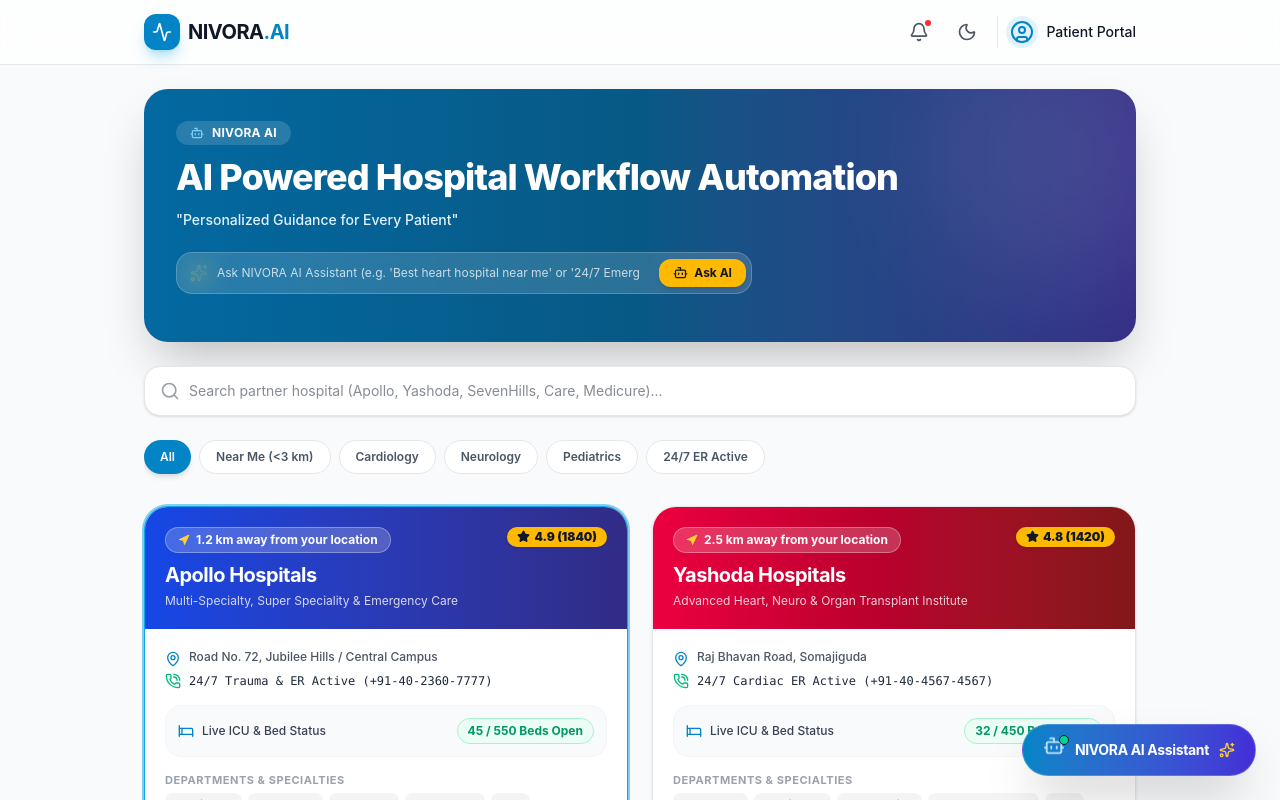
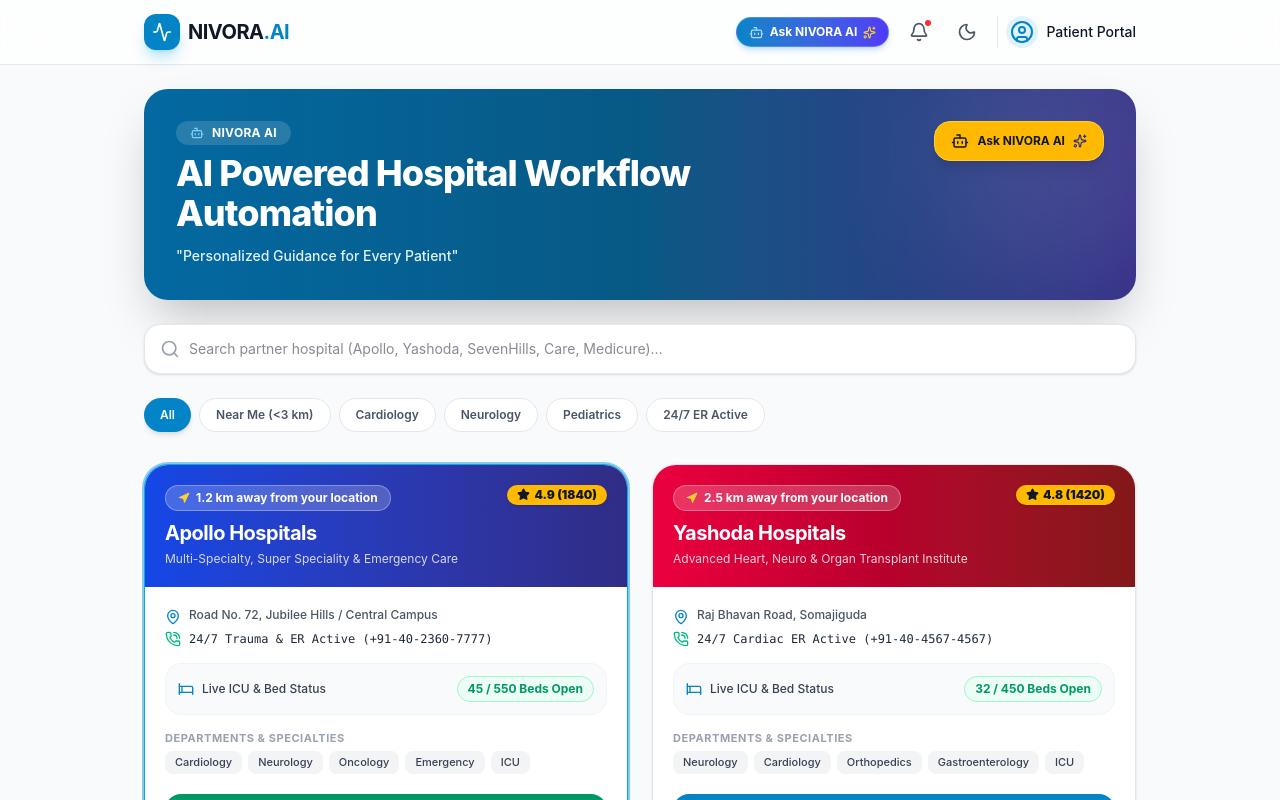
Before and after one commit to salunkhevijayasree/Nivora.ai-3, a React (Vite) app in the folder client/: page /patient/hospitals in a window 1280 px wide. Shown: the top 800 px of the page. Built offline with nearby package versions, Linux system fonts and the light colour scheme.

Commit message:
Position-Ask-AI-Assistant-button-in-upper-right-hand-header-ensuring-no-icon-overlaps

```diff
--- a/client/src/components/ai/AIChatbotWidget.tsx
+++ b/client/src/components/ai/AIChatbotWidget.tsx
@@ -43,6 +43,13 @@
   useEffect(() => {
     messagesEndRef.current?.scrollIntoView({ behavior: 'smooth' });
   }, [messages, isTyping]);
+
+  // Listen for custom event triggered from Upper Right-Hand buttons
+  useEffect(() => {
+    const handleCustomOpen = () => setIsOpen(true);
+    window.addEventListener('open-ai-chatbot', handleCustomOpen);
+    return () => window.removeEventListener('open-ai-chatbot', handleCustomOpen);
+  }, []);
 
   const handleSend = (textToSend?: string) => {
     const query = textToSend || input;
@@ -102,28 +109,10 @@
     }, 1000);
   };
 
+  if (!isOpen) return null;
+
   return (
-    <>
-      {/* Floating Widget Toggle Button (Bottom-Right) */}
-      {!isOpen && (
-        <button
-          onClick={() => setIsOpen(true)}
-          className="fixed bottom-6 right-6 z-50 bg-gradient-to-r from-hospital-600 to-indigo-700 hover:from-hospital-700 hover:to-indigo-800 text-white p-3.5 sm:px-5 sm:py-3.5 rounded-full shadow-2xl flex items-center gap-2.5 transition-all hover:scale-105 group border border-white/20 active:scale-95"
-        >
-          <div className="relative">
-            <Bot size={22} className="animate-bounce text-hospital-200" />
-            <span className="absolute -top-1 -right-1 w-2.5 h-2.5 bg-emerald-400 rounded-full border border-gray-900"></span>
-          </div>
-          <span className="font-bold text-sm hidden sm:inline-block tracking-tight">
-            NIVORA AI Assistant
-          </span>
-          <Sparkles size={16} className="text-amber-300 animate-pulse hidden sm:inline-block" />
-        </button>
-      )}
-
-      {/* Expanded Chat Drawer / Window */}
-      {isOpen && (
-        <div className="fixed bottom-4 right-4 sm:bottom-6 sm:right-6 z-50 w-[calc(100vw-2rem)] sm:w-[400px] h-[540px] bg-white dark:bg-gray-900 border border-gray-200 dark:border-gray-800 rounded-3xl shadow-2xl flex flex-col overflow-hidden animate-zoom">
+    <div className="fixed top-20 right-4 sm:right-8 z-50 w-[calc(100vw-2rem)] sm:w-[420px] h-[540px] bg-white dark:bg-gray-900 border border-gray-200 dark:border-gray-800 rounded-3xl shadow-2xl flex flex-col overflow-hidden animate-zoom">
 
       {/* Header */}
       <div className="bg-gradient-to-r from-hospital-700 via-hospital-800 to-indigo-900 p-4 text-white flex items-center justify-between shadow-md">
@@ -239,7 +228,5 @@
       </div>
 
     </div>
-      )}
-    </>
   );
 }
--- a/client/src/components/layout/Navbar.tsx
+++ b/client/src/components/layout/Navbar.tsx
@@ -1,9 +1,13 @@
 import { Link } from 'react-router-dom';
-import { Moon, Sun, Bell, UserCircle, Activity } from 'lucide-react';
+import { Moon, Sun, Bell, UserCircle, Activity, Bot, Sparkles } from 'lucide-react';
 import { useTheme } from '../../context/ThemeContext';
 
 export default function Navbar() {
   const { theme, toggleTheme } = useTheme();
+
+  const handleOpenAIChat = () => {
+    window.dispatchEvent(new CustomEvent('open-ai-chatbot'));
+  };
 
   return (
     <header className="sticky top-0 z-50 w-full backdrop-blur-lg bg-white/70 dark:bg-gray-900/70 border-b border-gray-200 dark:border-gray-800">
@@ -19,8 +23,20 @@
           </span>
         </Link>
 
-        {/* Right Actions */}
+        {/* Right Upper-Hand Actions (Clean Inline Layout — No Overlap) */}
         <div className="flex items-center gap-3">
+
+          {/* Upper-Right Hand AI Chatbot Button */}
+          <button
+            onClick={handleOpenAIChat}
+            className="flex items-center gap-1.5 bg-gradient-to-r from-hospital-600 to-indigo-600 hover:from-hospital-700 hover:to-indigo-700 text-white px-3 py-1.5 rounded-full text-xs font-bold shadow-md shadow-hospital-600/20 transition-all hover:scale-105 active:scale-95 border border-white/20"
+            title="Open NIVORA AI Assistant"
+          >
+            <Bot size={15} className="text-hospital-200 animate-pulse" />
+            <span className="hidden sm:inline-block">Ask NIVORA AI</span>
+            <Sparkles size={13} className="text-amber-300" />
+          </button>
+
           <button className="p-2 rounded-full hover:bg-gray-100 dark:hover:bg-gray-800 relative text-gray-600 dark:text-gray-300 transition-colors">
             <Bell size={20} />
             <span className="absolute top-1 right-1 w-2.5 h-2.5 bg-red-500 rounded-full border-2 border-white dark:border-gray-900"></span>
--- a/client/src/pages/HospitalSelector.tsx
+++ b/client/src/pages/HospitalSelector.tsx
@@ -21,7 +21,6 @@
   const { hospitals, selectedHospital, setSelectedHospital } = useHospital();
   const [search, setSearch] = useState('');
   const [activeTag, setActiveTag] = useState('All');
-  const [aiInput, setAiInput] = useState('');
 
   const filteredHospitals = hospitals.filter(hosp => {
     const matchesSearch = hosp.name.toLowerCase().includes(search.toLowerCase()) ||
@@ -40,18 +39,19 @@
     navigate('/patient');
   };
 
-  const handleAskAI = (e: React.FormEvent) => {
-    e.preventDefault();
-    if (!aiInput.trim()) return;
-    setSearch(aiInput);
+  const handleOpenAIChat = () => {
+    window.dispatchEvent(new CustomEvent('open-ai-chatbot'));
   };
 
   return (
     <div className="space-y-6 animate-in pb-12">
 
-      {/* Header Banner with Embedded AI Assistant */}
-      <div className="bg-gradient-to-r from-hospital-700 via-hospital-800 to-indigo-900 rounded-3xl p-6 sm:p-8 text-white shadow-2xl relative overflow-hidden space-y-4">
-        <div className="relative z-10 space-y-3">
+      {/* Header Banner with Clean Upper Right-Hand AI Chatbot Button */}
+      <div className="bg-gradient-to-r from-hospital-700 via-hospital-800 to-indigo-900 rounded-3xl p-6 sm:p-8 text-white shadow-2xl relative overflow-hidden">
+        <div className="flex flex-col md:flex-row md:items-start justify-between gap-4 relative z-10">
+
+          {/* Main Info */}
+          <div className="space-y-2 max-w-xl">
             <div className="inline-flex items-center gap-2 bg-white/15 backdrop-blur-md text-white px-3.5 py-1 rounded-full text-xs font-bold tracking-wide">
               <Bot size={14} className="text-hospital-300" /> NIVORA AI
             </div>
@@ -60,29 +60,23 @@
               AI Powered Hospital Workflow Automation
             </h1>
 
-          <p className="text-hospital-100 max-w-xl text-sm font-medium leading-relaxed">
+            <p className="text-hospital-100 text-sm font-medium leading-relaxed pt-1">
               "Personalized Guidance for Every Patient"
             </p>
+          </div>
 
-          {/* Embedded AI Chatbot Search Bar */}
-          <form onSubmit={handleAskAI} className="pt-2">
-            <div className="relative max-w-xl">
-              <Sparkles className="absolute left-3.5 top-1/2 -translate-y-1/2 text-amber-300" size={18} />
-              <input
-                type="text"
-                placeholder="Ask NIVORA AI Assistant (e.g. 'Best heart hospital near me' or '24/7 Emergency')..."
-                value={aiInput}
-                onChange={(e) => setAiInput(e.target.value)}
-                className="w-full pl-10 pr-28 py-3 rounded-2xl bg-white/15 backdrop-blur-md text-white placeholder-white/75 border border-white/20 text-xs focus:outline-none focus:ring-2 focus:ring-amber-300"
-              />
+          {/* Upper Right-Hand AI Chatbot Button (Clean Layout — No Overlapping Icons!) */}
+          <div className="shrink-0 pt-1 md:pt-0">
             <button
-                type="submit"
-                className="absolute right-1.5 top-1/2 -translate-y-1/2 bg-amber-400 hover:bg-amber-300 text-gray-900 px-3.5 py-1.5 rounded-xl font-bold text-xs flex items-center gap-1.5 shadow-md transition-all"
+              onClick={handleOpenAIChat}
+              className="bg-amber-400 hover:bg-amber-300 text-gray-900 px-4 py-2.5 rounded-2xl font-bold text-xs flex items-center gap-2 shadow-lg hover:scale-105 active:scale-95 transition-all border border-amber-300"
             >
-                <Bot size={15} /> Ask AI
+              <Bot size={18} className="text-gray-900" />
+              <span>Ask NIVORA AI</span>
+              <Sparkles size={14} className="text-indigo-900" />
             </button>
           </div>
-          </form>
+
         </div>
 
         <div className="absolute right-0 top-0 w-72 h-72 bg-white/10 rounded-full blur-3xl -mr-20 -mt-20 pointer-events-none"></div>
```
Lines whose indentation alone changed are shown as unchanged.
